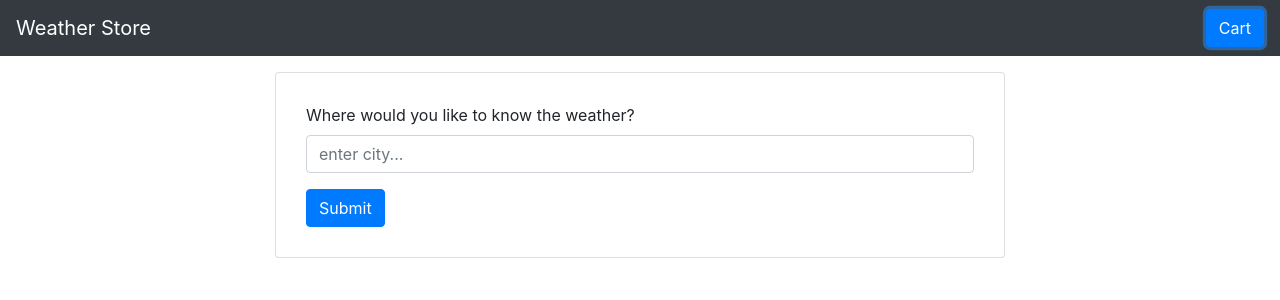
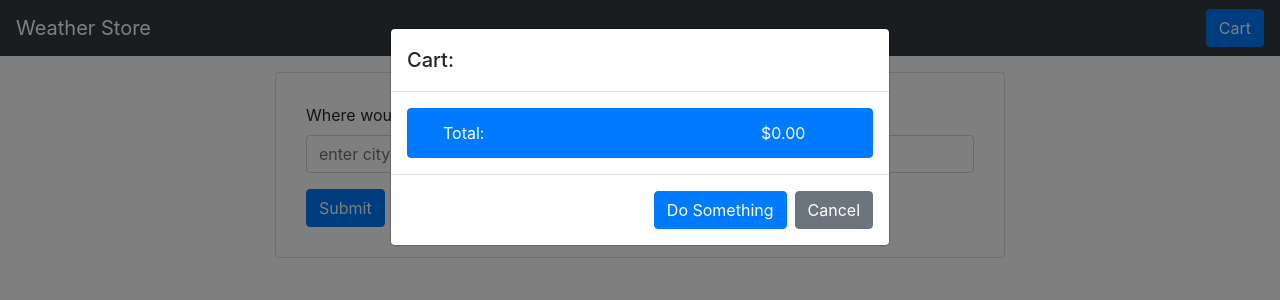
Before and after one commit to stansey92/weatherPractice, a React (Create React App) app: page / in a window 1280 px wide. Both pictures are taken after a click on the button "Cart". Shown: the top 300 px of the page. Built offline with nearby package versions, Linux system fonts and the light colour scheme.

Commit message:
cart modal works

```diff
--- a/src/components/itemlist.js
+++ b/src/components/itemlist.js
@@ -41,9 +41,9 @@ class ItemList extends React.Component {
       <ListGroupItem key={i.id} tag="button" onClick={() => this.onClickItem(i)}action>
         <Container>
           <Row>
-            <Col xs='9'>{i.item}</Col>
-            <Col xs='2'>${i.price}</Col>
-            <Col xs='1'><img src="https://img.icons8.com/ios-glyphs/30/000000/add-shopping-cart.png"/></Col>
+            <Col xs='6'>{i.item}</Col>
+            <Col xs='4'>${i.price}</Col>
+            <Col xs='2'><img src="https://img.icons8.com/ios-glyphs/20/000000/add-shopping-cart.png"/></Col>
           </Row>
         </Container>
       </ListGroupItem>)
@@ -53,7 +53,7 @@ class ItemList extends React.Component {
   render() {
     return (
       <div className='mt-3'>
-        <ListGroup >
+        <ListGroup>
           <ListGroupItem className="font-weight-bold bg-primary text-light">Do you have everything for your adventure?</ListGroupItem>
           {this.renderItems(this.state.items)}
         </ListGroup>
--- a/src/components/nav.js
+++ b/src/components/nav.js
@@ -1,11 +1,37 @@
 import React from 'react'
-import { Navbar, NavbarBrand, Button } from 'reactstrap'
+import { Navbar, NavbarBrand, Button, Modal, ModalHeader, ModalFooter, ModalBody, ListGroupItem, Col, Row, Container, ListGroup } from 'reactstrap'
 
 class Nav extends React.Component {
+  state = {
+    modal: false
+  }
 
+  toggleModal = () => {
+    this.setState({modal: this.state.modal ? false : true})
+  }
+
+  renderItems = (items) => {
+    return items.map(i =>
+      <ListGroupItem key={i.id}>
+        <Container>
+          <Row>
+            <Col xs='9'>{i.item}</Col>
+            <Col xs='3'>${i.price}</Col>
+          </Row>
+        </Container>
+      </ListGroupItem>)
+  }
 
   onClickCart = () => {
-    console.log(this.props.cart)
+    this.toggleModal()
+  }
+
+  cartTotal = (cart) => {
+    let result = 0
+    for (let x = 0; x < cart.length; x++) {
+      result+= parseFloat(cart[x].price)
+    }
+    return result.toFixed(2)
   }
 
   render() {
@@ -15,6 +41,26 @@ class Nav extends React.Component {
         <NavbarBrand href="/" className="mr-auto">Weather Store</NavbarBrand>
         <Button color="primary" onClick={() => this.onClickCart()}>Cart</Button>
       </Navbar>
+      <Modal isOpen={this.state.modal} toggle={this.toggle} className={this.props.className}>
+          <ModalHeader toggle={this.toggle}>Cart:</ModalHeader>
+          <ModalBody>
+          <ListGroup>
+            {this.renderItems(this.props.cart)}
+            <ListGroupItem active>
+              <Container>
+                <Row>
+                  <Col xs='9'>Total:</Col>
+                  <Col xs='3'>${this.cartTotal(this.props.cart)}</Col>
+                </Row>
+              </Container>
+            </ListGroupItem>
+          </ListGroup>
+          </ModalBody>
+          <ModalFooter>
+            <Button color="primary" onClick={this.toggleModal}>Do Something</Button>{' '}
+            <Button color="secondary" onClick={this.toggleModal}>Cancel</Button>
+          </ModalFooter>
+        </Modal>
       </div>
     )
   }
```
